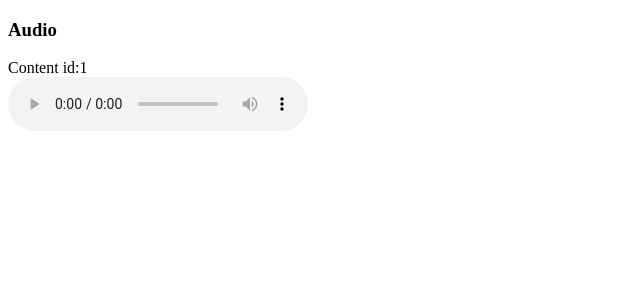
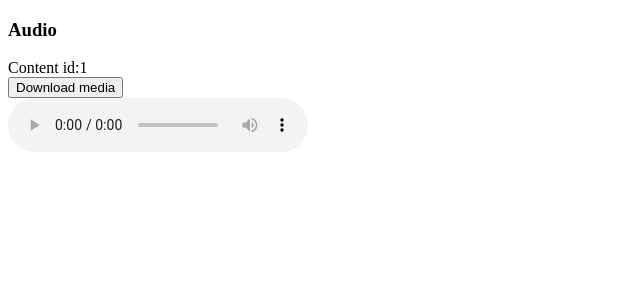
Before and after one commit to surachai-k/test, a Nuxt app in the folder real-media/: page /1/audio in a window 1280 px wide. Shown: the top 300 px of the page, without its empty margins (0-640 px from the left). Built offline with nearby package versions, Linux system fonts and the light colour scheme.

Commit message:
RealMedia - handle download

```diff
--- a/real-media/pages/[id]/audio.vue
+++ b/real-media/pages/[id]/audio.vue
@@ -3,10 +3,17 @@
     <h3>Audio</h3>
     Content id:{{ contentId }}
     <br />
+    <button @click="handleDownload" type="button">Download media</button>
+    <br />
     <audio
+      ref="audio"
+      width="620"
+      height="440"
       controls
-      :src="config.public.realMediaPlayer + '/' + contentId"
-    ></audio>
+      controlslist="nodownload"
+    >
+      <source :src="config.public.realMediaPlayer + '/' + contentId" />
+    </audio>
   </div>
 </template>
 
@@ -16,6 +23,17 @@ import { useRoute } from "vue-router";
 const config = useRuntimeConfig();
 const route = useRoute();
 const contentId = route.params.id;
+const audio = ref(null);
+
+const handleDownload = () => {
+  const downloadUrl = `https://rsmedia.realsmart.co.th/b/media/download/${contentId}`;
+  const link = document.createElement("a");
+  link.href = downloadUrl;
+  link.download = "custom-video.mp4";
+  document.body.appendChild(link);
+  link.click();
+  document.body.removeChild(link);
+};
 </script>
 
 <style lang="scss" scoped></style>
--- a/real-media/pages/[id]/index.vue
+++ b/real-media/pages/[id]/index.vue
@@ -2,13 +2,18 @@
   <div>
     <h3>Video</h3>
     Content id:{{ contentId }}
+    <br>
+    <button @click="handleDownload" type="button">Download media</button>
     <br />
     <video
+      ref="video"
       width="620"
       height="440"
       controls
-      :src="config.public.realMediaPlayer + '/' + contentId"
-    ></video>
+      controlslist="nodownload"
+    >
+      <source :src="config.public.realMediaPlayer + '/' + contentId" />
+    </video>
   </div>
 </template>
 
@@ -18,6 +23,17 @@ import { useRoute } from "vue-router";
 const config = useRuntimeConfig();
 const route = useRoute();
 const contentId = route.params.id;
+const video = ref(null);
+
+const handleDownload = () => {
+  const downloadUrl = `https://rsmedia.realsmart.co.th/b/media/download/${contentId}`;
+  const link = document.createElement("a");
+  link.href = downloadUrl;
+  link.download = "custom-video.mp4";
+  document.body.appendChild(link);
+  link.click();
+  document.body.removeChild(link);
+};
 </script>
 
 <style lang="scss" scoped></style>
```
